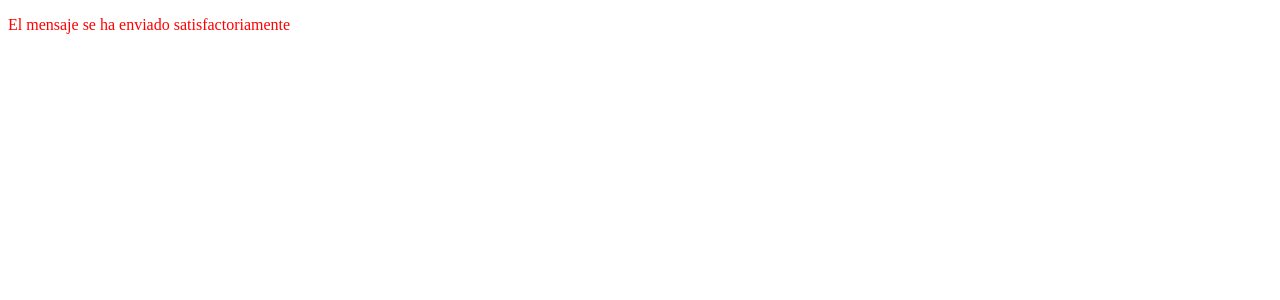
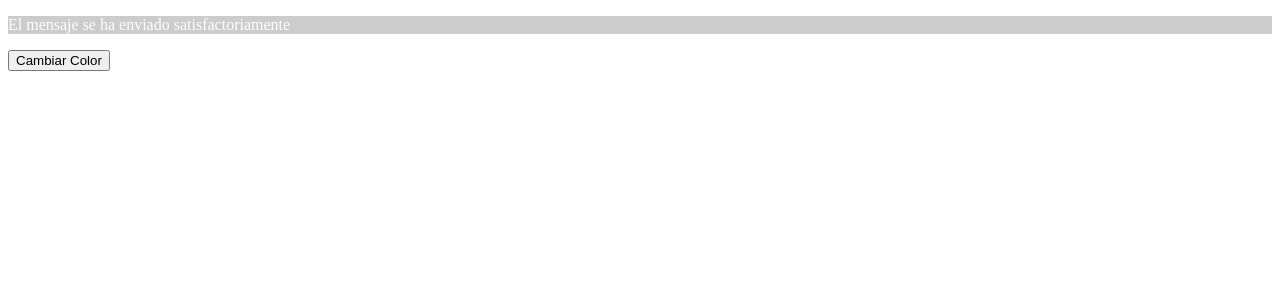
Before and after one commit to GitWolf210800/curso-vue-gogodev, a Vue app: page / in a window 1280 px wide. Shown: the top 300 px of the page. Built offline with nearby package versions, Linux system fonts and the light colour scheme.

Commit message:
v-on composition API

```diff
--- a/src/components/ClassBind.vue
+++ b/src/components/ClassBind.vue
@@ -1,9 +1,13 @@
 <template>
-<p v-bind:class="{'danger' : hasError}">El mensaje se ha enviado satisfactoriamente</p>
+<p v-bind:style="{backgroundColor : '#ccc', color : c}">El mensaje se ha enviado satisfactoriamente</p>
+<button @click="handleClick()">Cambiar Color</button>
 </template>
 
 <script lang="ts" setup>
+import { ref } from 'vue';
 let hasError = true;
+let c = ref('#fff');
+const handleClick = () => c.value = '#ff0000';
 </script>
 
 <style scoped>
```
